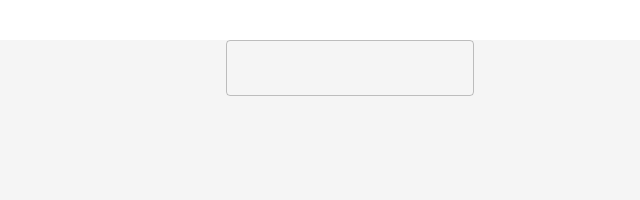
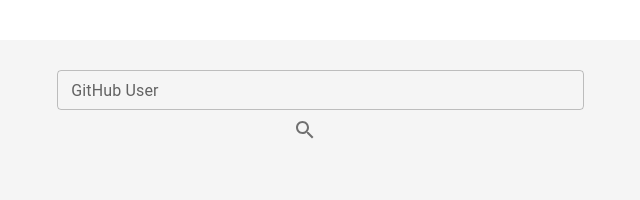
Before and after one commit to saorionline/camel-searcher, a React app: page / in a window 1280 px wide. Shown: the top 200 px of the page, without its empty margins (290-930 px from the left). Built offline with nearby package versions, Linux system fonts and the light colour scheme.

Commit message:
until here it accepts what I write on Console

```diff
--- a/src/App.jsx
+++ b/src/App.jsx
@@ -1,9 +1,13 @@
 import { width } from "@mui/system";
-import React from "react";
+import React, { useState } from "react";
 import { Container } from "@mui/material";
 import Searcher from "./componets/Searcher"
 
 const App = () => {
+
+    const [inputUser, setInputUser] = useState('saorion');
+    const [userStarter, userState] = useState('inputUser');
+
     return(
         <Container sx= {{
             background:"whitesmoke",
@@ -15,7 +19,7 @@
             flexDirection:"column",
             alignItems:"center",
         }} >
-        <Searcher>Soy Saori</Searcher>
+        <Searcher inputUser={inputUser} setInputUser={setInputUser}/>
         </Container>
     )
 };
--- a/src/componets/Searcher/index.jsx
+++ b/src/componets/Searcher/index.jsx
@@ -1,14 +1,54 @@
-import React from "react";
+import React, { useState }from "react";
 import { IconButton, Stack, TextField } from "@mui/material";
 import SearchIcon from '@mui/icons-material/Search';
 
-const Searcher = () => {
+const Searcher = (props) => {
+    const {
+        inputUser,
+        setInputUser
+    } = props;
+
+    const [ valueInput, setValueInput] = useState('');
+    const onSearchValueChange = (event) => {
+        const inputValue = event.target.value;
+        setValueInput(inputValue);
+    }
+
+    console.log(valueInput);
+
+   // const handleSubmit = () => {
+
+   // }
+
     return (
-    <Stack>
-        <TextField>
+    <Stack
+        sx={{
+        direction: 'row',
+        marginTop: '30px',
+        width: '60%',
+    }}
+    >
+    <TextField
+        id="outlined-basic"
+        label="GitHub User"
+        placeholder="Saorion"
+        variant="outlined"
+        size="small"
+        valueInput={valueInput}
+        onChange={onSearchValueChange}
+        sx={{
+          width: '90%',
+        }}
+    />
+      <IconButton
+        //onClick={handleSubmit}
+      sx={{
+        size:'small',
+        left:'-45px'
+    }}>
+        <SearchIcon/>
+    </IconButton>
 
-        </TextField>
-        <IconButton></IconButton>
     </Stack>
 )
 }
```
